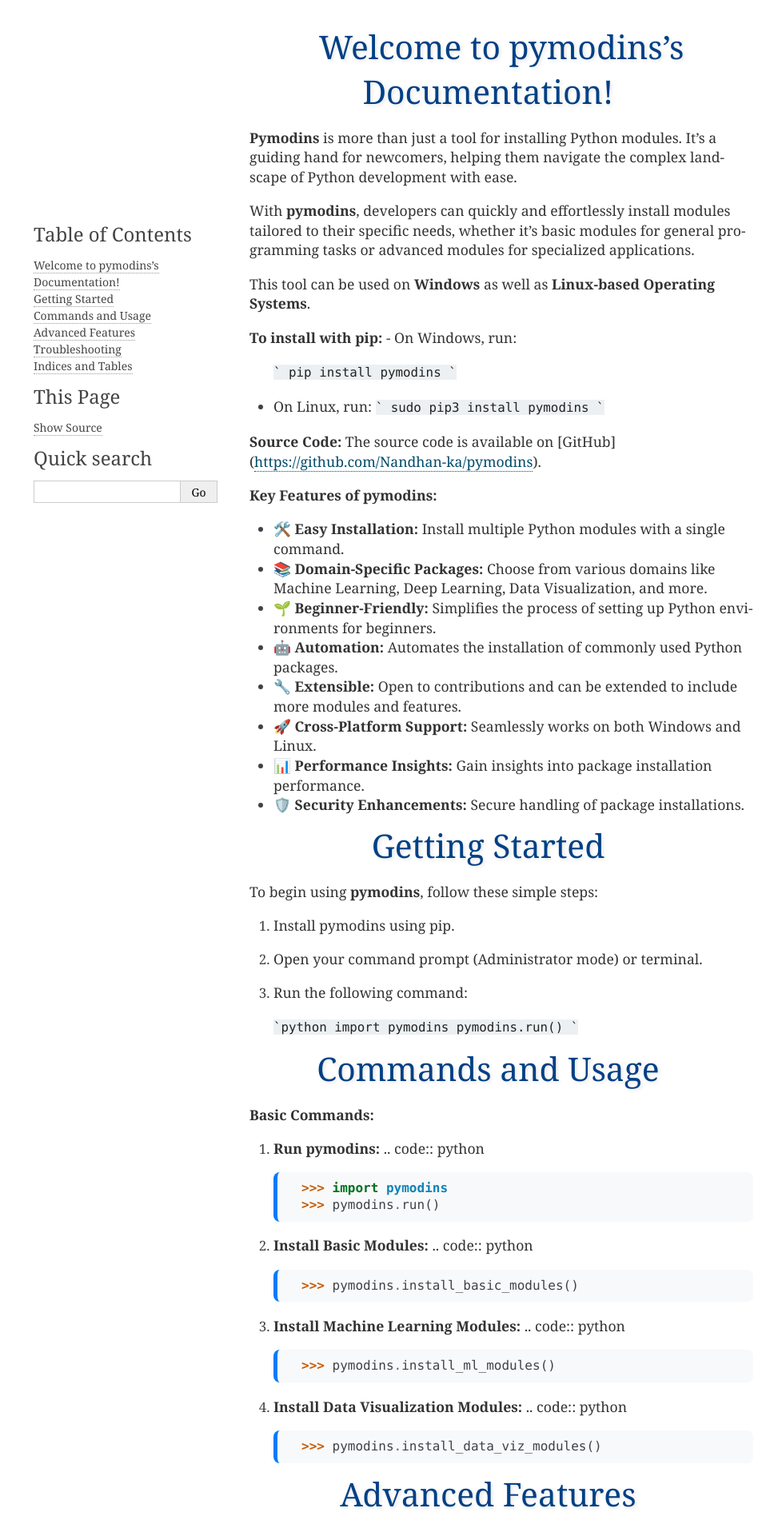
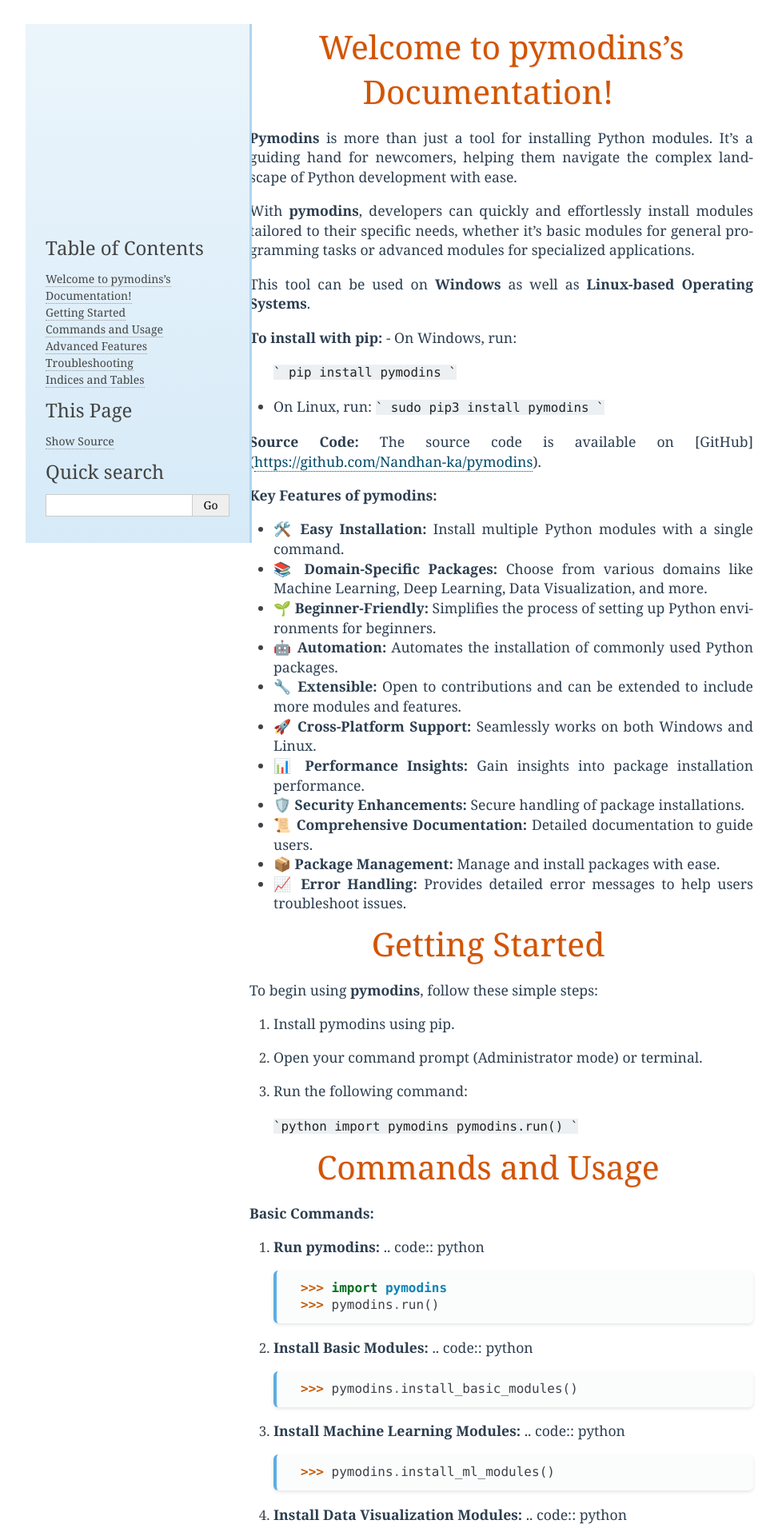
Before and after one commit to Nandhan-KA/pymodins, a Sphinx documentation site: the page built from source/index.rst, in a window 1280 px wide. Shown: the top 1916 px of the page at 80% size, without its empty margins (138-1111 px from the left). Built offline with Sphinx 7.4.7, drawn with Linux system fonts in a browser that asks for light colours.

Commit message:
helllo how are you

```diff
--- a/source/_static/custom.css
+++ b/source/_static/custom.css
@@ -1,94 +1,99 @@
-/* General Styling for Headers */
+/* Alabaster Theme Enhancements */
+
+/* Headers Styling */
 h1 {
   font-family: 'Roboto', sans-serif;
-    color: #004085;
+  color: #D35400;
   text-align: center;
-    text-shadow: 2px 2px 4px rgba(0, 0, 0, 0.1);
+  text-shadow: 1px 1px 2px rgba(0, 0, 0, 0.1);
+  margin-bottom: 15px;
 }
 
 h2 {
   font-family: 'Open Sans', sans-serif;
-    color: #0056b3;
+  color: #2874A6;
+  text-shadow: 1px 1px 3px rgba(0, 0, 0, 0.1);
 }
 
 p {
   font-size: 1.1rem;
-    line-height: 1.6;
-    color: #333;
+  line-height: 1.7;
+  color: #2C3E50;
+  text-align: justify;
+}
+
+/* Sidebar Panel Enhancements */
+.sphinxsidebar {
+  background: linear-gradient(180deg, #EBF5FB, #D6EAF8);
+  border-right: 3px solid #AED6F1;
+  padding: 15px;
+}
+
+.sphinxsidebar a {
+  color: #2E86C1;
+}
+
+.sphinxsidebar a:hover {
+  color: #E74C3C;
+  text-decoration: underline;
 }
 
 /* Highlight Code Blocks */
 pre {
-    background: #f8f9fa;
-    padding: 10px;
-    border-radius: 8px;
-    border-left: 5px solid #007bff;
+  background: #FBFCFC;
+  padding: 12px;
+  border-radius: 6px;
+  border-left: 4px solid #5DADE2;
   font-size: 1rem;
+  box-shadow: 0 2px 4px rgba(0, 0, 0, 0.1);
 }
 
 /* Table Styling */
 table {
   width: 100%;
   border-collapse: collapse;
+  background: linear-gradient(135deg, #F9EBEA, #D6DBDF);
+  margin: 15px 0;
 }
 
 th, td {
-    border: 1px solid #ddd;
-    padding: 8px;
+  border: 2px solid #E5E7E9;
+  padding: 10px;
+  text-align: center;
 }
 
 th {
-    background-color: #007bff;
+  background-color: #85C1E9;
   color: white;
-    text-align: center;
+  text-transform: uppercase;
 }
 
 /* Images Styling */
 img {
-    border-radius: 10px;
-    box-shadow: 2px 2px 10px rgba(0, 0, 0, 0.1);
-  }
-
-  /* Custom Panels */
-  .panel {
-    padding: 15px;
-    background-color: #e9ecef;
-    border: 1px solid #dee2e6;
-    border-radius: 5px;
-    margin: 10px 0;
-  }
-
-  /* Animations */
-  @keyframes fadeIn {
-    from { opacity: 0; }
-    to { opacity: 1; }
-  }
-
-  .animated-text {
-    animation: fadeIn 2s ease-in;
-  }
-
-  img {
-    transition: transform 0.5s ease, box-shadow 0.5s ease;
+  border-radius: 8px;
+  box-shadow: 4px 4px 12px rgba(0, 0, 0, 0.15);
+  transition: transform 0.4s ease, box-shadow 0.4s ease;
 }
 
 img:hover {
-    transform: scale(1.1);
-    box-shadow: 0px 4px 8px rgba(0, 0, 0, 0.2);
+  transform: scale(1.05);
+  box-shadow: 0px 6px 14px rgba(0, 0, 0, 0.2);
 }
 
+/* Floating Action Button */
 .fab-button {
   position: fixed;
   bottom: 30px;
   right: 30px;
-    padding: 10px 15px;
-    background-color: #f60;
+  padding: 15px;
+  background: linear-gradient(135deg, #FF5733, #FFC300);
   color: white;
   border-radius: 50%;
-    font-size: 20px;
-    box-shadow: 0 2px 5px rgba(0, 0, 0, 0.2);
+  font-size: 24px;
+  box-shadow: 0 4px 8px rgba(0, 0, 0, 0.3);
+  cursor: pointer;
 }
 
 .fab-button:hover {
-    background-color: #d95;
+  background: linear-gradient(135deg, #E74C3C, #F1C40F);
 }
--- a/source/index.rst
+++ b/source/index.rst
@@ -34,13 +34,26 @@
 **Key Features of pymodins:**
 
 - 🛠️ **Easy Installation:** Install multiple Python modules with a single command.
+
 - 📚 **Domain-Specific Packages:** Choose from various domains like Machine Learning, Deep Learning, Data Visualization, and more.
+
 - 🌱 **Beginner-Friendly:** Simplifies the process of setting up Python environments for beginners.
+
 - 🤖 **Automation:** Automates the installation of commonly used Python packages.
+
 - 🔧 **Extensible:** Open to contributions and can be extended to include more modules and features.
+
 - 🚀 **Cross-Platform Support:** Seamlessly works on both Windows and Linux.
+
 - 📊 **Performance Insights:** Gain insights into package installation performance.
+
 - 🛡️ **Security Enhancements:** Secure handling of package installations.
+
+- 📜 **Comprehensive Documentation:** Detailed documentation to guide users.
+
+- 📦 **Package Management:** Manage and install packages with ease.
+
+- 📈 **Error Handling:** Provides detailed error messages to help users troubleshoot issues.
 
 Getting Started
 ===============
```
Lines whose indentation alone changed are shown as unchanged.
